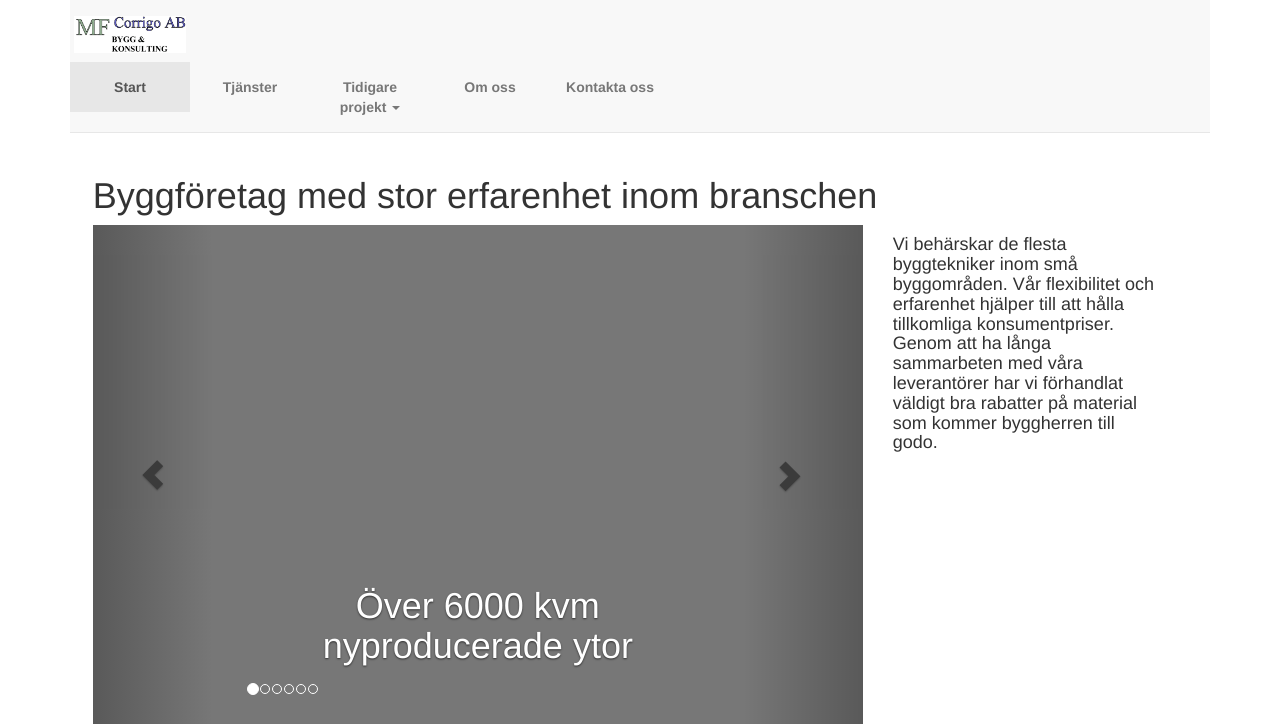
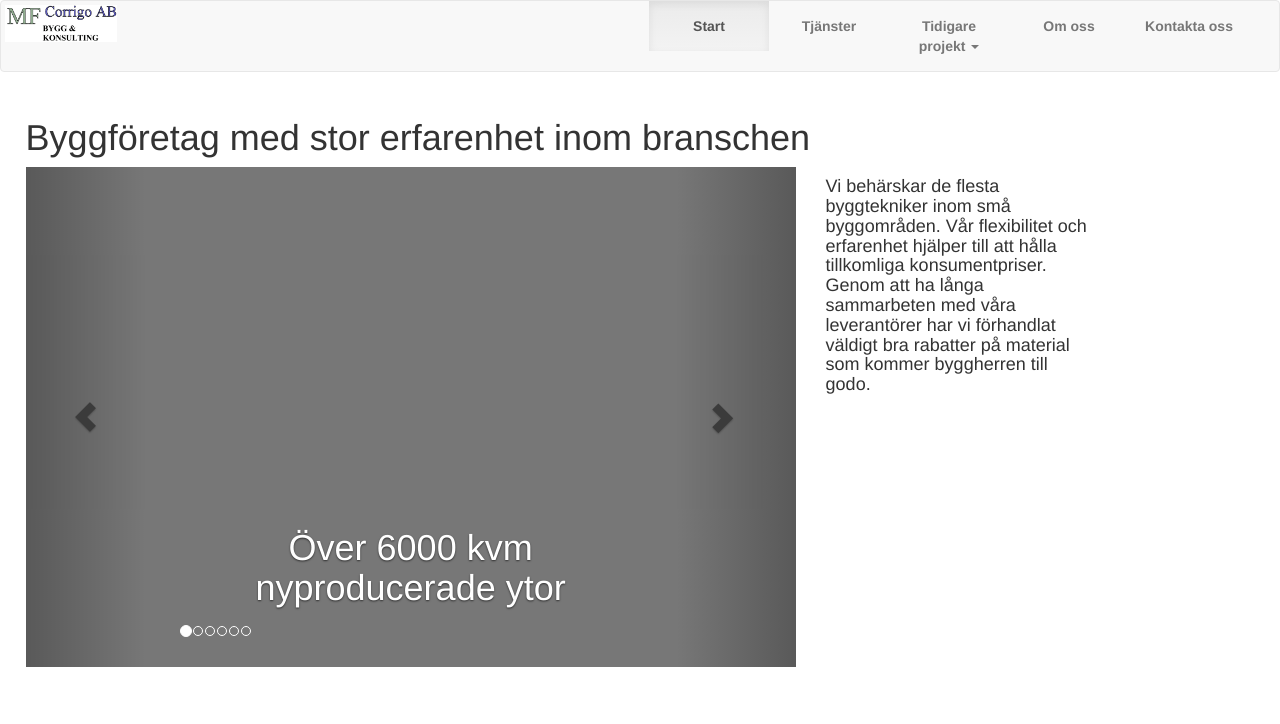
Before and after one commit to msfe/MFCORRIGO, a PHP site: page / in a window 1280 px wide. Shown: the top 724 px of the page. Run offline with PHP 8.4, Linux system fonts and the light colour scheme; some libraries are stand-ins or nearby versions.

Commit message:
la till headern..

```diff
--- a/index.html
+++ b/index.html
@@ -11,32 +11,64 @@
 	<title>MFCORRIGO</title>
 </head>
 
+
 <body>
 
 
+<nav class="navbar navbar-default" role="navigation">
+  <div class="container-fluid">
+    <!-- Brand and toggle get grouped for better mobile display -->
+<div class="navbar-header">
+					<a class="navbar-brand" href="#">
+						<img src="res/mfcorrigo-logo.jpg" class="img-responsive" alt="Responsive image">
+					</a>
+
+</div>
+
+
+    <div class="collapse navbar-collapse" id="bs-example-navbar-collapse-1">
+      <ul class="nav navbar-nav">
+
+      </ul>
+
+
+      <ul class="nav navbar-nav navbar-right">
+        				<div class="navbar-collapse collapse">
+					<ul class="nav navbar-nav">
+						<li class="active">
+							<a href="#Start">Start</a></li>
+							<li><a href="#Tjänster">Tjänster</a></li>
+							<li><a href="#Tidigare Projekt" class="dropdown-toggle" data-toggle="dropdown">Tidigare projekt
+								<b class="caret"></b></a>
+								<ul class="dropdown-menu" role="menu" data-toggle="dropdown">
+									<li><a href="#" id="dropdownMenu">Våra byggnader</a></li>
+									<li><a href="#" id="dropdownMenu">Tillbyggnader</a></li>
+									<li><a href="#" id="dropdownMenu">Badrum</a></li>
+									<li><a href="#" id="dropdownMenu">Interiörer</a></li>
+									<li><a href="#" id="dropdownMenu">Från bygget</a></li>
+								</ul>
+							</li>
+							<li><a href="#Om Oss">Om oss</a></li>
+							<li><a href="#Kontakt">Kontakta oss</a></li>
+						</ul>
+					</div>
+
+      </ul>
+    </div><!-- /.navbar-collapse -->
+  </div><!-- /.container-fluid -->
+</nav>
+
+<!--
 	<div class="container" id="container">
-		<div class="navbar navbar-default navbar-static-top">
-
-			<!--<div class="btn-group pull-right" data-toggle="buttons">
-
-				<label class="btn active">
-					<input type="radio" name="swedish" id="swedish"> <img src="res/swedishflag.jpg" id="swedishflag" height="20" width="20">
-				</label>
-				<label class="btn">
-					<input type="radio" name="english" id="english"><img src="res/british-flag.jpg" id="englishflag" height="20" width="20">
-				</label>
-			</div>
-			-->
-
-			<div class="navbar-header" align="right">
 
 		<div id="header">
+			<div class="navbar navbar-default navbar-static-top">
+				<div class="navbar-header-default">
 					<a class="navbar-brand" href="#">
-
-
 						<img src="res/mfcorrigo-logo.jpg" class="img-responsive" alt="Responsive image">
 					</a>
 				</div>
+
 				<div class="navbar-collapse collapse">
 					<ul class="nav navbar-nav">
 						<li class="active">
@@ -58,7 +90,7 @@
 					</div>
 				</div>
 			</div>
-
+-->
 
 			<div id="content">
 				<div class="row">
@@ -141,9 +173,13 @@
 									</a>
 								</div><!-- /.carousel -->
 							</div>
-						<div class="span3"><h4><p>
+							<div class="span3">
+								<h4>
+									<p>
 										Vi behärskar de flesta byggtekniker inom små byggområden. Vår flexibilitet och erfarenhet hjälper till att hålla tillkomliga konsumentpriser. Genom att ha långa sammarbeten med våra leverantörer har vi förhandlat väldigt bra rabatter på material som kommer byggherren till godo.
-						</p></h4></div>
+									</p>
+								</h4>
+							</div>
 						</div>
 					</div>
 				</div>
@@ -161,6 +197,7 @@
 					</div>
 				</div>
 			</div>
+		</div>
 
 
 
@@ -170,7 +207,8 @@
 					<p><h6><span class="copyrigt">&copy; 2013</span>
 						<span class="kontaktinfo">MFcorrigo AB
 							<a href="mailto:mfcorrigo@gmail.com"> mfcorrigo@gmail.com</a>
-						Tel: 073 375 76 30</span>
+							Tel: 073 375 76 30
+						</span>
 					</h6></p>
 				</div>
 			</div>
@@ -185,4 +223,18 @@
 		<script src="js/languageHandler.js"></script>
 
 	</body>
+
+
+
+
+			<!--<div class="btn-group pull-right" data-toggle="buttons">
+
+				<label class="btn active">
+					<input type="radio" name="swedish" id="swedish"> <img src="res/swedishflag.jpg" id="swedishflag" height="20" width="20">
+				</label>
+				<label class="btn">
+					<input type="radio" name="english" id="english"><img src="res/british-flag.jpg" id="englishflag" height="20" width="20">
+				</label>
+			</div>
+		-->
 		</html>
--- a/maincss.css
+++ b/maincss.css
@@ -11,6 +11,7 @@ body {
 #header {
 	margin-top: 2%;
   float: left;
+  background-color: black;
 }
 
 
@@ -61,7 +62,28 @@ a:hover,a:active
 /* NAVBAR */
 
 
-
+.customizednavbar-default {
+  background-image: -webkit-linear-gradient(top, #fff 0%, #f8f8f8 100%);
+  background-image:         linear-gradient(to bottom, #fff 0%, #f8f8f8 100%);
+  filter: progid:DXImageTransform.Microsoft.gradient(startColorstr='#ffffffff', endColorstr='#fff8f8f8', GradientType=0);
+  filter: progid:DXImageTransform.Microsoft.gradient(enabled = false);
+  background-repeat: repeat-x;
+  border-radius: 4px;
+  -webkit-box-shadow: inset 0 1px 0 rgba(255, 255, 255, .15), 0 1px 5px rgba(0, 0, 0, .075);
+          box-shadow: inset 0 1px 0 rgba(255, 255, 255, .15), 0 1px 5px rgba(0, 0, 0, .075);
+}
+.navbar-default .navbar-nav > .active > a {
+  background-image: -webkit-linear-gradient(top, #ebebeb 0%, #f3f3f3 100%);
+  background-image:         linear-gradient(to bottom, #ebebeb 0%, #f3f3f3 100%);
+  filter: progid:DXImageTransform.Microsoft.gradient(startColorstr='#ffebebeb', endColorstr='#fff3f3f3', GradientType=0);
+  background-repeat: repeat-x;
+  -webkit-box-shadow: inset 0 3px 9px rgba(0, 0, 0, .075);
+          box-shadow: inset 0 3px 9px rgba(0, 0, 0, .075);
+}
+.navbar-brand,
+.navbar-nav > li > a {
+  text-shadow: 0 1px 0 rgba(255, 255, 255, .25);
+}
 
 
 /* CAROUSEL */
```
Lines whose indentation alone changed are shown as unchanged.
